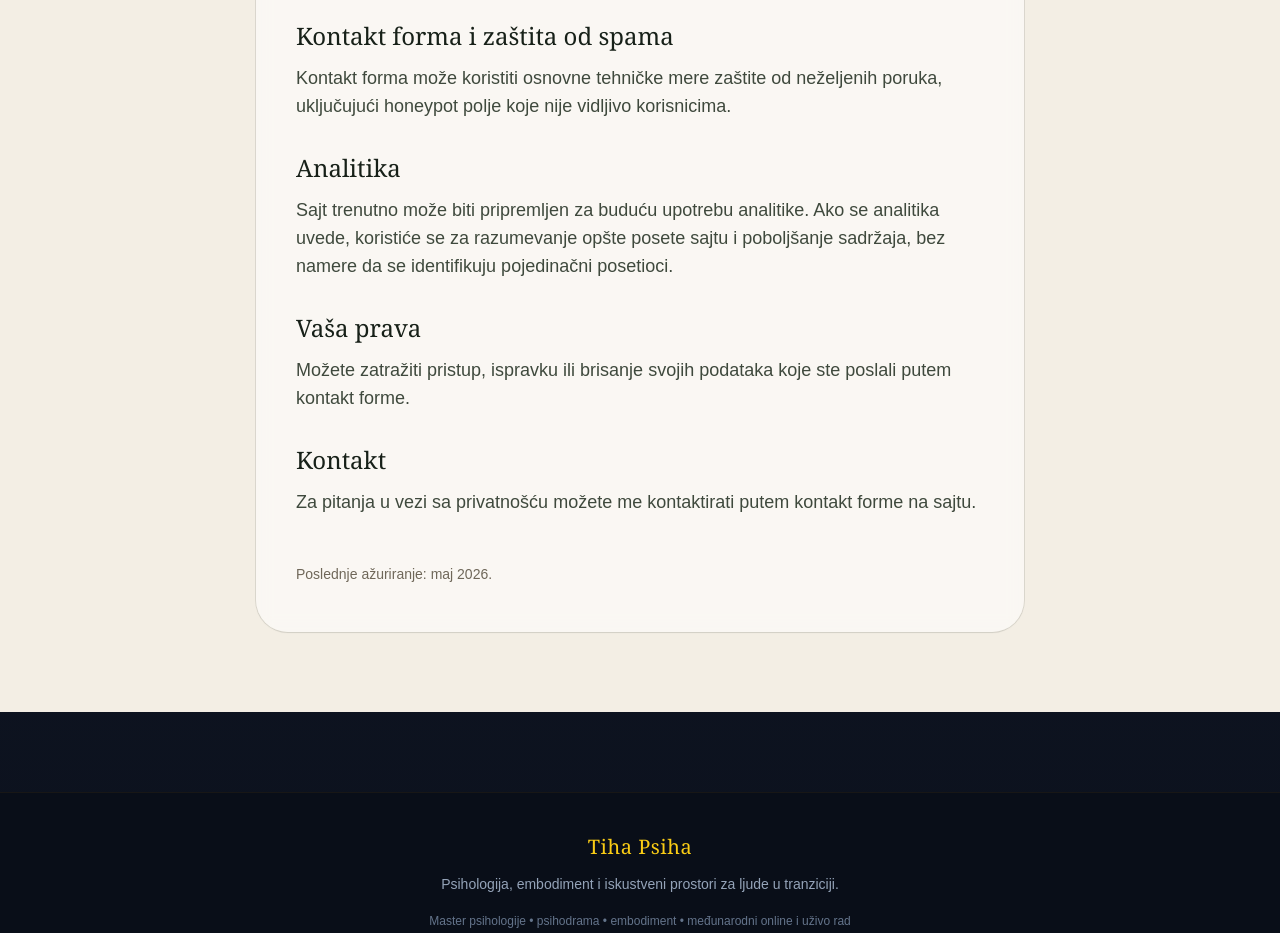
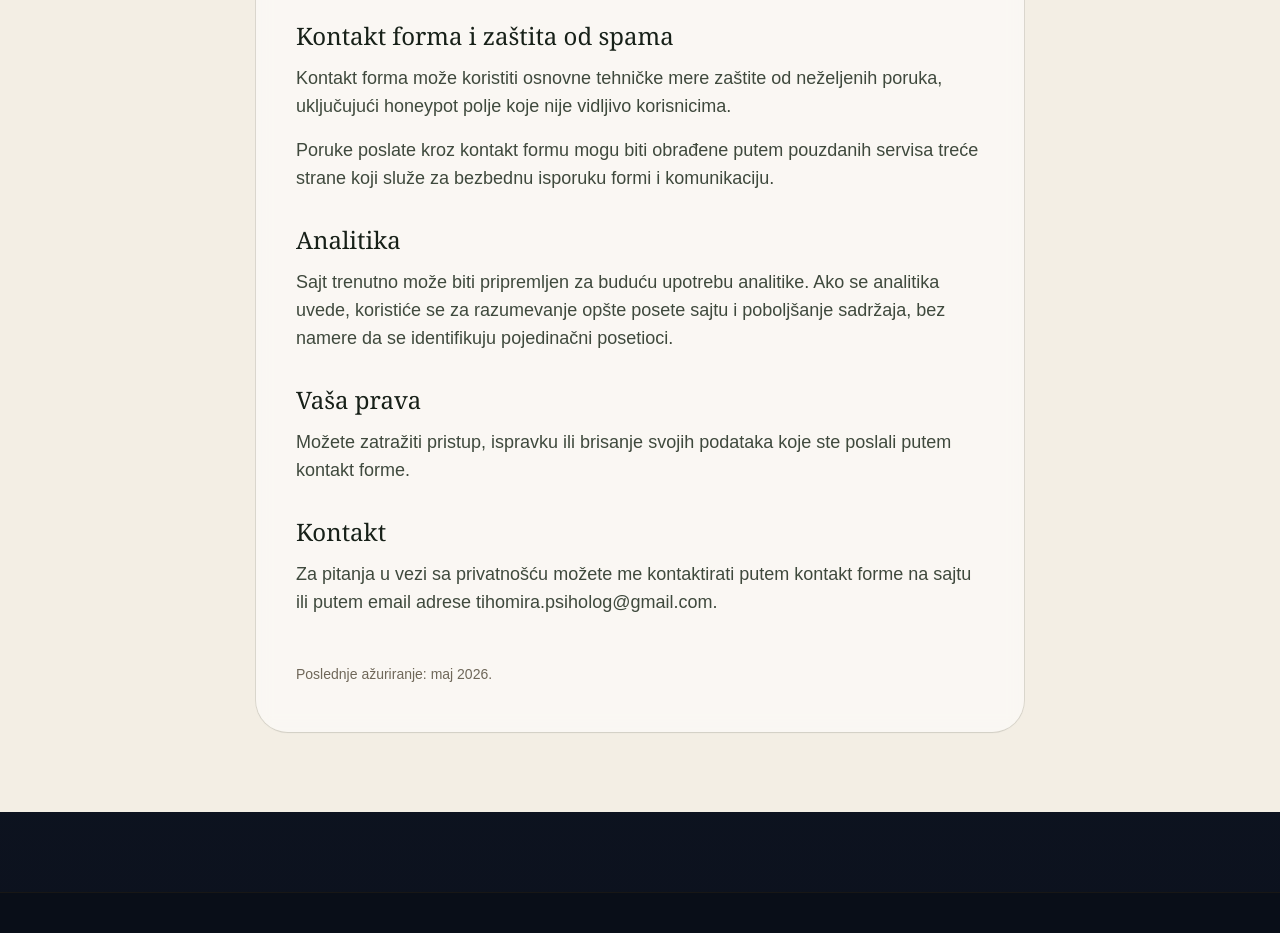
Before and after one commit to tihomirapsiholog/tihomira, a React (Create React App) app: page /sr/privacy-policy in a window 1280 px wide. Shown: the part 960-1893 px from the top of the page. Built offline with nearby package versions, Linux system fonts and the light colour scheme.

Commit message:
Added SEO intro translations and terms updates

```diff
--- a/src/pages/PrivacyPolicyPage.jsx
+++ b/src/pages/PrivacyPolicyPage.jsx
@@ -102,6 +102,11 @@ export default function PrivacyPolicyPage({ language = 'en' }) {
                     od neželjenih poruka, uključujući honeypot polje koje nije
                     vidljivo korisnicima.
                   </p>
+                  <p className="mt-4">
+                  Poruke poslate kroz kontakt formu mogu biti obrađene putem
+                  pouzdanih servisa treće strane koji služe za bezbednu
+                  isporuku formi i komunikaciju.
+                  </p>
                 </section>
 
                 <section>
@@ -131,8 +136,9 @@ export default function PrivacyPolicyPage({ language = 'en' }) {
                     Kontakt
                   </h2>
                   <p>
-                    Za pitanja u vezi sa privatnošću možete me kontaktirati
-                    putem kontakt forme na sajtu.
+                   Za pitanja u vezi sa privatnošću možete me kontaktirati
+                    putem kontakt forme na sajtu ili putem email adrese
+                    tihomira.psiholog@gmail.com.
                   </p>
                 </section>
 
@@ -203,6 +209,11 @@ export default function PrivacyPolicyPage({ language = 'en' }) {
                     measures, including a honeypot field that is not visible to
                     users.
                   </p>
+                  <p className="mt-4">
+                  Messages sent through the contact form may be processed
+                  through trusted third-party services used for secure form
+                  delivery and communication.
+                  </p>
                 </section>
 
                 <section>
@@ -233,7 +244,8 @@ export default function PrivacyPolicyPage({ language = 'en' }) {
                   </h2>
                   <p>
                     For privacy-related questions, you can contact me through
-                    the contact form on this website.
+                    the contact form on this website or via email at
+                      tihomira.psiholog@gmail.com.
                   </p>
                 </section>
 
--- a/src/translations.js
+++ b/src/translations.js
@@ -520,6 +520,8 @@ eventGroupValue: 'up to 15 participants',
     },
     home: {
       welcome: 'Dobrodošli',
+      seoIntroTiha:'Tiha Psiha je prostor za psihologiju, facilitaciju, individualne susrete, radionice i simbolički iskustveni rad.',
+      seoIntroZoom:'Zoom Maestra pruža online event support, Zoom podršku i koordinaciju hibridnih događaja za facilitatore, terapeute, edukatore i voditelje grupa.',
        tagline:"Ne novo ja. Drugačiji odnos prema istom ja.",
       intro:"Tiha Psiha je prostor za iskustveno istraživanje unutrašnjeg života. Kroz individualni i grupni rad istražujemo ono što postaje vidljivo kada iskustvo dobije pažnju, odnos, pokret ili glas.",     howIWork: 'Kako radim',
       workDescription:
@@ -547,7 +549,7 @@ eventGroupValue: 'up to 15 participants',
       subline: 'Individualni rad, grupno istraživanje i zvučna iskustva.',
       toolsTitle: 'Zvučni i simbolički alati',
       toolsText: 'U svom radu koristim instrumente i simboličke objekte koji podržavaju proces transformacije. Zvučne činije, bubnjevi i ritualni elementi stvaraju prostor u kome može da se pojavi dublja svesnost.',
-      zoomTitle: 'Za facilitatore',
+      zoomTitle: 'Za voditelje grupa',
       zoomText: 'Zoom Maestra podržava facilitatore, edukatore i terapeute koji žele da rade online sa više lakoće, manje tehničkog stresa i više osećaja toka.',
       zoomButton: 'Istraži Zoom Maestru',
       ctaSubject: 'Upit za Zoom Maestru',
```
